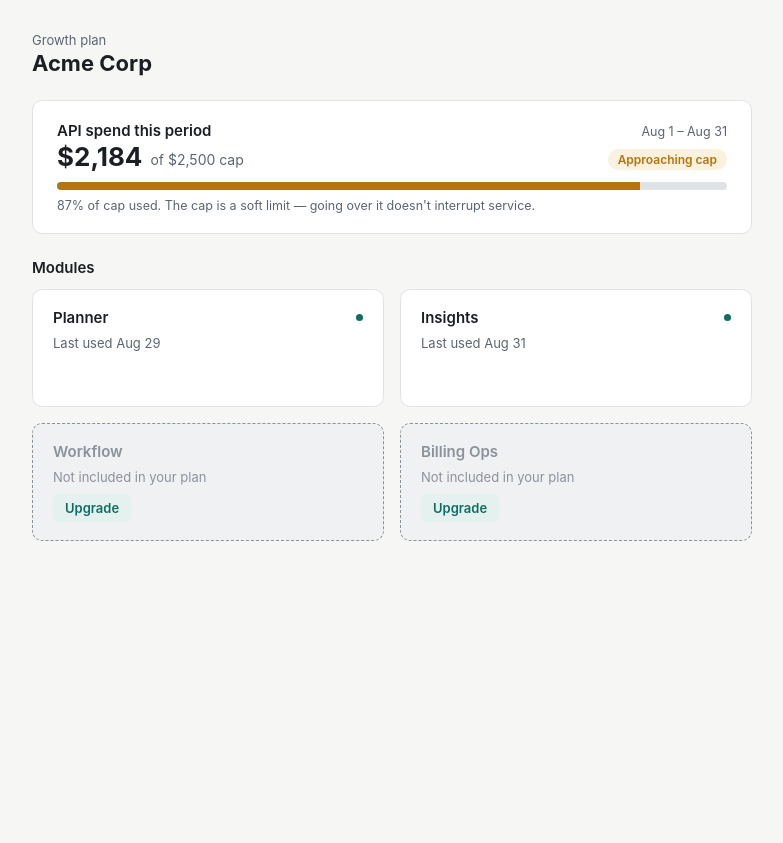
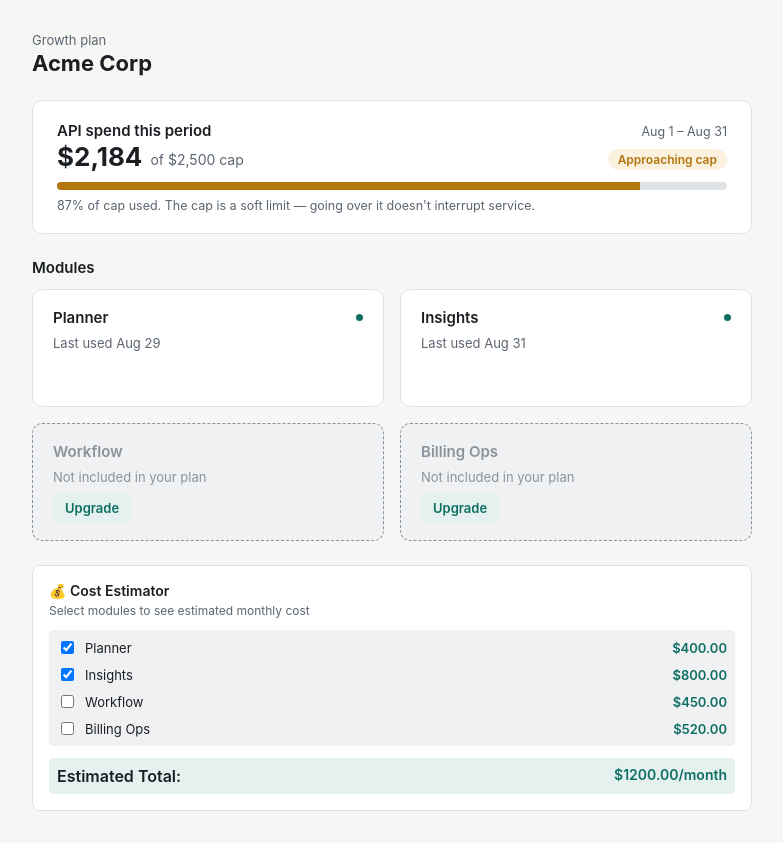
Before and after one commit to Satabari/tenant-dashboard, a Next.js app: page / in a window 1280 px wide. Shown: the whole page, without its empty margins (248-1031 px from the left). Before the commit the page ends 800 px from the top, so only its background shows below. Built offline with nearby package versions, Linux system fonts and the light colour scheme.

Commit message:
feat: integrate cost estimator into dashboard

```diff
--- a/components/TenantDashboard.tsx
+++ b/components/TenantDashboard.tsx
@@ -3,6 +3,7 @@
 import { useCallback, useEffect, useState } from "react";
 import type { DashboardData } from "@/lib/types";
 import UsagePanel from "./UsagePanel";
+import CostEstimator from "./CostEstimator";
 import ModuleGrid from "./ModuleGrid";
 import DashboardSkeleton from "./DashboardSkeleton";
 import DashboardError from "./DashboardError";
@@ -68,6 +69,7 @@
               <h2 className={styles.sectionTitle}>Modules</h2>
               <ModuleGrid modules={state.data.modules} onUpgrade={handleUpgrade} />
             </div>
+            <CostEstimator modules={state.data.modules} />
           </div>
         )}
       </div>
```
